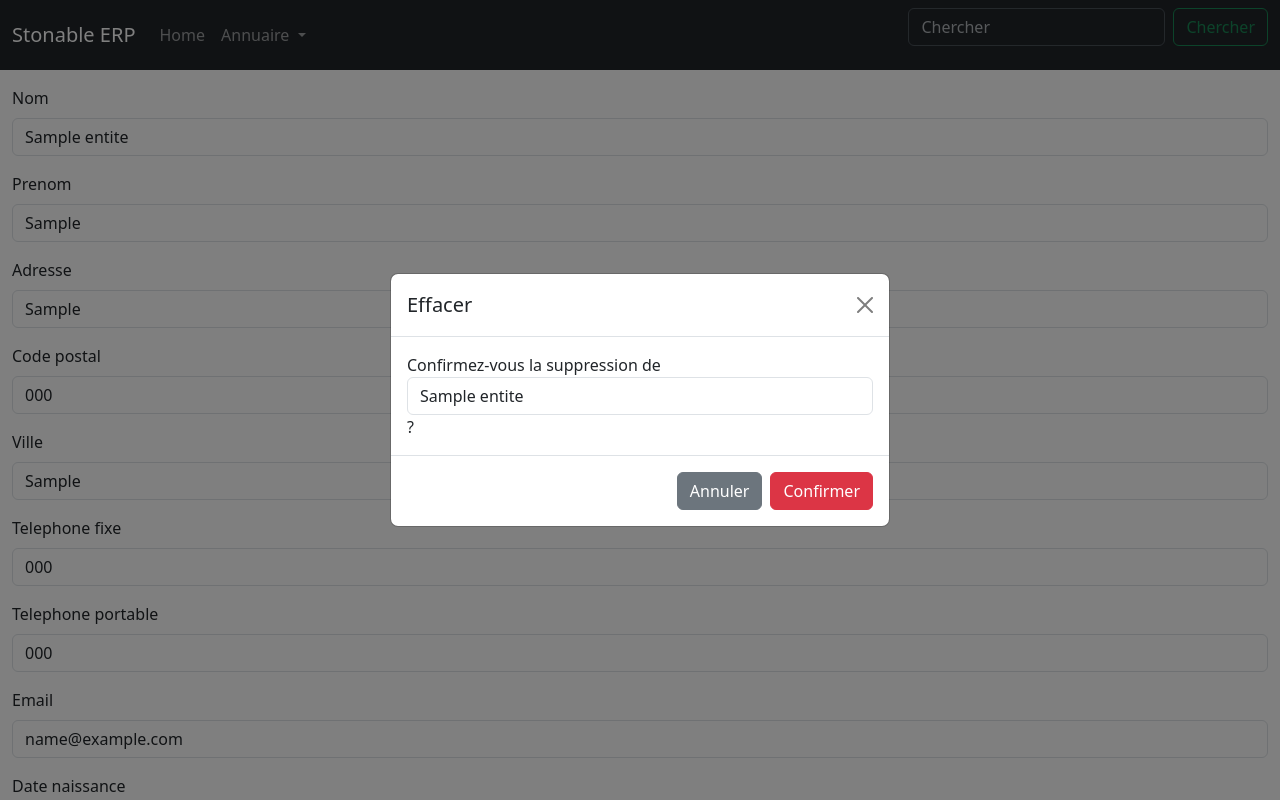
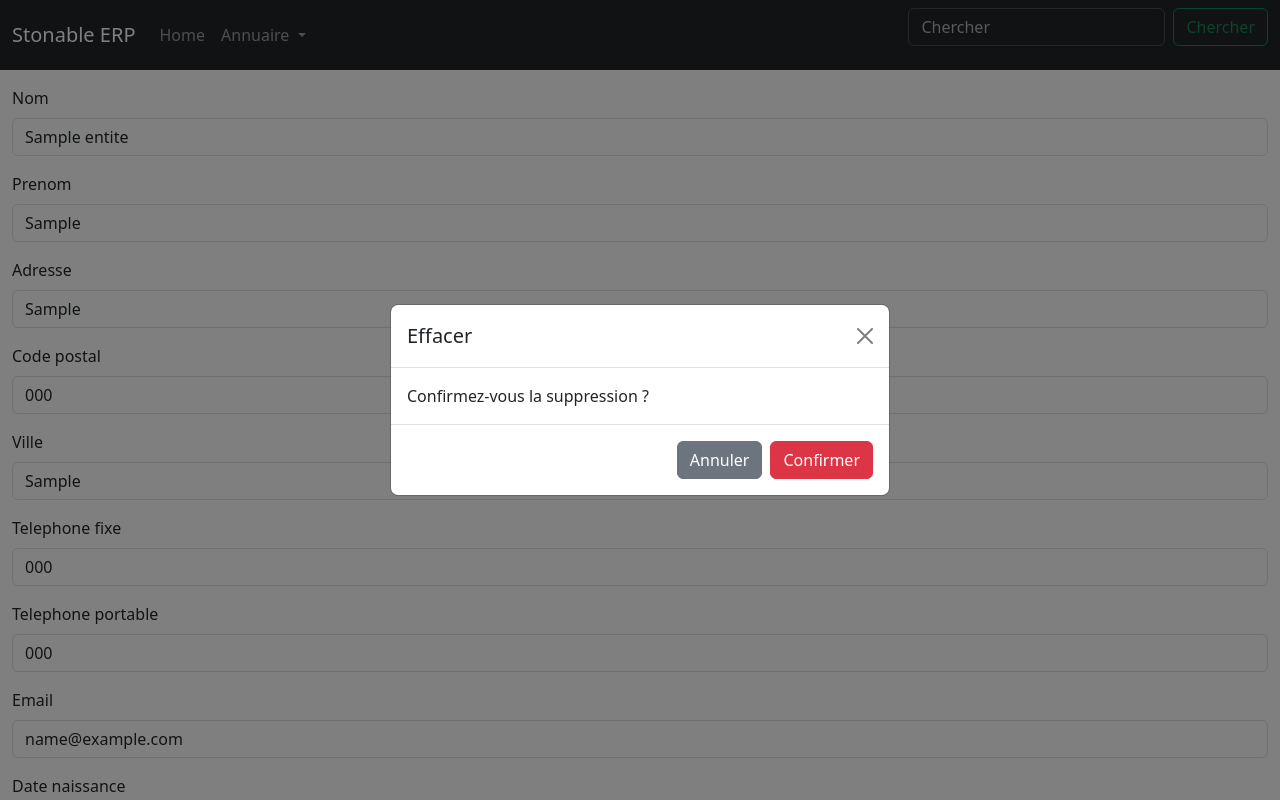
Before and after one commit to piseb/stonable, a Django app: page /entites/1 in a window 1280 px wide, after a click on "Effacer". Run offline with Django 5.2, Linux system fonts and the light colour scheme; tables that the repository leaves empty hold one stand-in row (values such as "Sample post"); some libraries are stand-ins or nearby versions.

Commit message:
feat delete entite

```diff
--- a/docker/stonable/templates/entites/entite.html
+++ b/docker/stonable/templates/entites/entite.html
@@ -26,11 +26,11 @@ method="post" class="form-horizontal">
                 <button type="button" class="btn-close" data-bs-dismiss="modal" aria-label="Close"></button>
             </div>
             <div class="modal-body">
-                Confirmez-vous la suppression de {{ form.nom }} {{ entite.prenom }}?
+                Confirmez-vous la suppression ?
             </div>
             <div class="modal-footer">
                 <button type="button" class="btn btn-secondary" data-bs-dismiss="modal">Annuler</button>
-                <button type="button" class="btn btn-danger">Confirmer</button>
+                <a class="btn btn-danger" href="{% url 'entite_delete' entite_id %}" role="button">Confirmer</a>
             </div>
             </div>
         </div>
--- a/docker/stonable/urls.py
+++ b/docker/stonable/urls.py
@@ -8,4 +8,5 @@ urlpatterns = [
     path("entites", views.entites, name="entites"),
     path("entites/add", views.entite_create_or_update, name="entite_create"),
     path("entites/<int:entite_id>", views.entite_create_or_update, name="entite_read"),
+    path("delete/<int:entite_id>", views.entite_delete, name="entite_delete"),
 ]
--- a/docker/stonable/views.py
+++ b/docker/stonable/views.py
@@ -1,6 +1,6 @@
 from django.http import HttpResponse
-from django.shortcuts import get_object_or_404, render
 from django.contrib import messages
+from django.shortcuts import get_object_or_404, redirect, render
 from django.core.paginator import Paginator
 from .forms import EntiteForm
 from .models import Entite
@@ -69,3 +69,9 @@ def entite_create_or_update(request, entite_id=None):
         return render(
             request, "entites/entite.html", {"form": form, "entite_id": entite_id}
         )
+
+
+def entite_delete(request, entite_id):
+    entite = get_object_or_404(Entite, pk=entite_id)
+    entite.delete()
+    return redirect(entites)
```
